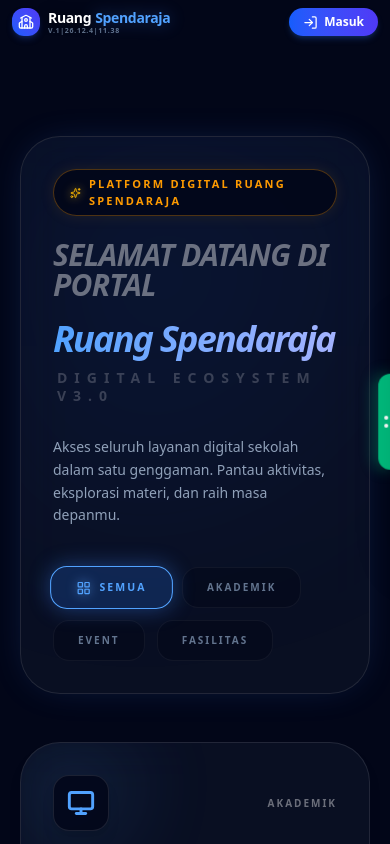
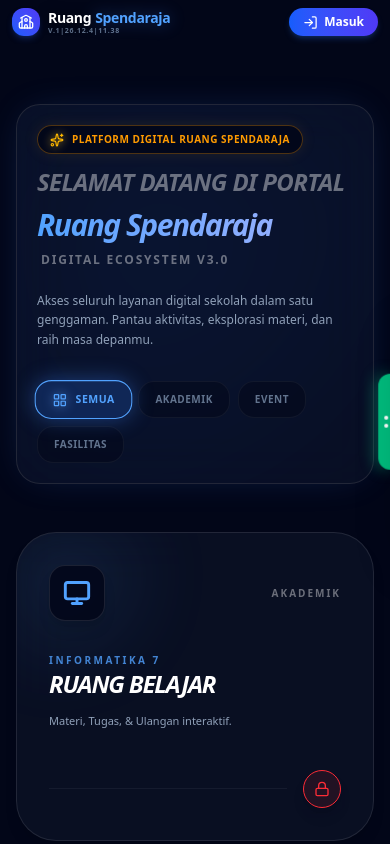
Before and after one commit to kadekdipasukesa/ruang-spendaraja, a React (Vite) app: page / in a window 390 px wide. Shown: the top 844 px of the page. Built offline with nearby package versions, Linux system fonts and the light colour scheme; no server answers; the database is empty.

Commit message:
fix(home): atasi horizontal overflow di mobile agar navbar dan halaman beranda tidak melebar ke samping

```diff
--- a/src/components/Home/FeedbackForm.jsx
+++ b/src/components/Home/FeedbackForm.jsx
@@ -180,10 +180,10 @@ const FeedbackForm = () => {
         >
           <button
             onClick={() => setVisibleCount(prev => prev + 5)} // Tambah 5 komentar setiap klik
-            className="group relative px-8 py-3 rounded-2xl bg-slate-900/50 border border-white/5 hover:border-amber-500/30 transition-all duration-300"
+            className="group relative px-4 sm:px-8 py-2.5 sm:py-3 rounded-2xl bg-slate-900/50 border border-white/5 hover:border-amber-500/30 transition-all duration-300 max-w-full"
           >
             <div className="absolute inset-0 bg-amber-500/5 blur-xl opacity-0 group-hover:opacity-100 transition-opacity" />
-            <span className="relative text-[10px] font-black uppercase tracking-[0.3em] text-slate-500 group-hover:text-amber-500 transition-colors">
+            <span className="relative text-[9px] sm:text-[10px] font-black uppercase tracking-wider sm:tracking-[0.2em] text-slate-500 group-hover:text-amber-500 transition-colors">
               Tampilkan Lebih Banyak ({allMainComments.length - visibleCount} lagi)
             </span>
           </button>
--- a/src/components/Home/Footer.jsx
+++ b/src/components/Home/Footer.jsx
@@ -15,7 +15,7 @@ const Footer = () => {
           <h2 className="text-xl font-black italic uppercase text-white tracking-tighter">
             Ruang-<span className="text-amber-500 drop-shadow-[0_0_8px_rgba(245,158,11,0.5)]">Spendaraja</span>
           </h2>
-          <p className="text-slate-600 text-[8px] font-black uppercase tracking-[0.5em] mt-1">
+          <p className="text-slate-600 text-[8px] font-black uppercase tracking-wider sm:tracking-[0.3em] mt-1">
             Digital Learning Platform
           </p>
         </div>
--- a/src/components/Home/Hero.jsx
+++ b/src/components/Home/Hero.jsx
@@ -19,26 +19,26 @@ export default function Hero({ student, activeTab, setActiveTab }) {
             transition={{ duration: 0.5, ease: "easeOut" }}
 
             // Background Hitam Pekat dengan Glassmorphism
-            className="relative overflow-hidden bg-slate-900/60 border border-white/10 p-8 md:p-12 rounded-[2.5rem] mb-12 backdrop-blur-xl group text-left mt-10 transition-all duration-500 shadow-[0_0_40px_-15px_rgba(59,130,246,0.3)] hover:shadow-[0_0_50px_-10px_rgba(59,130,246,0.5)] hover:border-blue-500/30">
+            className="relative overflow-hidden bg-slate-900/60 border border-white/10 p-5 sm:p-8 md:p-12 rounded-3xl sm:rounded-[2.5rem] mb-12 backdrop-blur-xl group text-left mt-6 sm:mt-10 transition-all duration-500 shadow-[0_0_40px_-15px_rgba(59,130,246,0.3)] hover:shadow-[0_0_50px_-10px_rgba(59,130,246,0.5)] hover:border-blue-500/30">
 
             {/* GLOW AKSENTUASI DI POJOK (Sama seperti card, menyala dari awal) */}
             <div className="absolute top-0 left-0 w-[400px] h-[400px] bg-gradient-to-br from-blue-600/20 to-transparent opacity-60 blur-[100px] -z-10 transition-opacity duration-700 group-hover:opacity-100" />
 
-            <div className="relative z-10 flex flex-col lg:flex-row justify-between items-center gap-12">
-                <div className="w-full lg:max-w-3xl">
+            <div className="relative z-10 flex flex-col lg:flex-row justify-between items-center gap-8 sm:gap-12">
+                <div className="w-full lg:max-w-3xl min-w-0">
 
                     {/* BADGE PLATFORM - Warna Amber disesuaikan pendarannya */}
-                    <div className="inline-flex items-center gap-2 px-4 py-1.5 rounded-full bg-slate-950/80 border border-amber-500/30 text-amber-500 text-[11px] font-black uppercase tracking-[0.2em] mb-6 shadow-[0_0_15px_rgba(245,158,11,0.1)]">
+                    <div className="inline-flex items-center gap-2 px-3 sm:px-4 py-1.5 rounded-full bg-slate-950/80 border border-amber-500/30 text-amber-500 text-[10px] sm:text-[11px] font-black uppercase tracking-wider sm:tracking-[0.2em] mb-4 sm:mb-6 shadow-[0_0_15px_rgba(245,158,11,0.1)]">
                         <Sparkles size={14} className="text-amber-400 drop-shadow-[0_0_5px_rgba(251,191,36,0.8)]" />
                         Platform Digital Ruang Spendaraja
                     </div>
 
-                    <div className="space-y-4">
-                        <h1 className="text-3xl md:text-4xl font-black text-white/40 tracking-tight leading-none italic uppercase">
+                    <div className="space-y-3 sm:space-y-4">
+                        <h1 className="text-2xl sm:text-3xl md:text-4xl font-black text-white/40 tracking-tight leading-none italic uppercase">
                             {student ? "Senang Melihatmu Kembali," : "Selamat Datang di Portal"}
                         </h1>
 
-                        <h2 className="text-4xl md:text-7xl font-black tracking-tighter leading-tight">
+                        <h2 className="text-3xl sm:text-4xl md:text-6xl font-black tracking-tighter leading-tight break-words">
                             {student ? (
                                 <span className="text-transparent bg-clip-text bg-gradient-to-r from-white via-blue-100 to-blue-400 capitalize drop-shadow-[0_0_20px_rgba(59,130,246,0.3)]">
                                     {fullName.toLowerCase()}
@@ -48,7 +48,7 @@ export default function Hero({ student, activeTab, setActiveTab }) {
                                     <span className="text-transparent bg-clip-text bg-gradient-to-r from-blue-400 to-indigo-300 italic">
                                         Ruang Spendaraja
                                     </span>
-                                    <span className="text-[14px] md:text-[18px] text-white/20 uppercase tracking-[0.5em] mt-2 ml-1 font-black">
+                                    <span className="text-[12px] sm:text-[14px] md:text-[18px] text-white/40 uppercase tracking-[0.15em] sm:tracking-[0.3em] mt-2 ml-1 font-black">
                                         Digital Ecosystem v3.0
                                     </span>
                                 </div>
@@ -56,17 +56,17 @@ export default function Hero({ student, activeTab, setActiveTab }) {
                         </h2>
                     </div>
 
-                    <p className="text-slate-400 max-w-lg text-sm md:text-base leading-relaxed mt-8 mb-10 font-medium">
+                    <p className="text-slate-400 max-w-lg text-xs sm:text-sm md:text-base leading-relaxed mt-6 sm:mt-8 mb-8 sm:mb-10 font-medium">
                         Akses seluruh layanan digital sekolah dalam satu genggaman. Pantau aktivitas, eksplorasi materi, dan raih masa depanmu.
                     </p>
 
                     {/* FILTER KATEGORI - Style Tombol Neon Blue */}
-                    <div className="flex flex-wrap gap-3">
+                    <div className="flex flex-wrap gap-2 sm:gap-3">
                         {categories.map((cat) => (
                             <button
                                 key={cat}
                                 onClick={() => setActiveTab(cat)}
-                                className={`px-6 py-3 rounded-2xl font-black uppercase text-[10px] tracking-[0.2em] transition-all duration-500 flex items-center gap-2 border ${activeTab === cat
+                                className={`px-4 sm:px-6 py-2.5 sm:py-3 rounded-2xl font-black uppercase text-[10px] tracking-wider sm:tracking-[0.2em] transition-all duration-500 flex items-center gap-2 border ${activeTab === cat
                                     // SAAT AKTIF: Gunakan efek Glow Biru Neon (Default Saran)
                                     ? 'bg-blue-500/20 border-blue-400 text-blue-400 shadow-[0_0_20px_rgba(59,130,246,0.4)] scale-105'
                                     // SAAT TIDAK AKTIF: Redup dan menyatu dengan background
--- a/src/components/Navbar.jsx
+++ b/src/components/Navbar.jsx
@@ -253,7 +253,7 @@ export default function Navbar() {
     <>
       <nav
         id="main-navbar"
-        className={`fixed top-0 left-0 right-0 w-full z-[100] transition-all duration-300 ease-in-out transform ${
+        className={`fixed top-0 left-0 right-0 w-full max-w-[100vw] overflow-x-hidden z-[100] transition-all duration-300 ease-in-out transform box-border ${
           isHidden ? '-translate-y-full' : 'translate-y-0'
         } ${
           isAtTop
--- a/src/index.css
+++ b/src/index.css
@@ -1 +1,14 @@
 @import "tailwindcss";
+
+html, body {
+  max-width: 100vw;
+  overflow-x: hidden;
+  position: relative;
+  -webkit-text-size-adjust: 100%;
+}
+
+#root {
+  max-width: 100vw;
+  overflow-x: hidden;
+  min-height: 100vh;
+}
--- a/src/pages/Home.jsx
+++ b/src/pages/Home.jsx
@@ -170,8 +170,8 @@ const HomeRoot = () => {
   }, [student]);
 
   return (
-    <div className="min-h-screen bg-slate-950 text-white">
-      <main className="container mx-auto px-5 pt-24">
+    <div className="min-h-screen bg-slate-950 text-white w-full max-w-full overflow-x-hidden">
+      <main className="max-w-7xl mx-auto px-4 sm:px-6 pt-20 sm:pt-24 w-full overflow-x-hidden">
 
         <Hero
           student={student}
```
